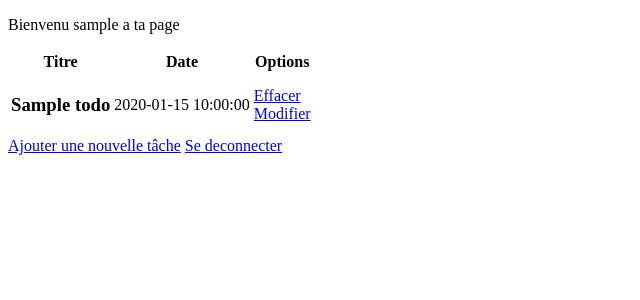
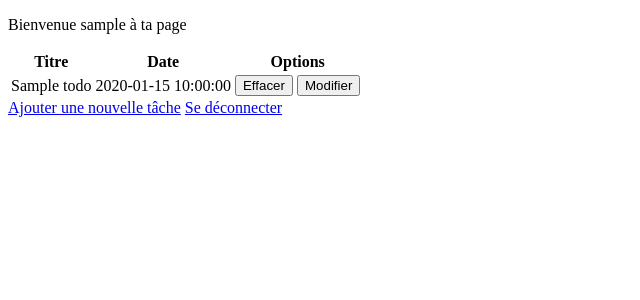
Before and after one commit to oscarsilvam/Todo-app, a Flask app: template templates/dashboard.html in a window 1280 px wide. Shown: the top 300 px of the page, without its empty margins (0-640 px from the left). Run offline with Flask 3, Linux system fonts and the light colour scheme; the template is opened without the code that fills it: most values are stand-ins (such as "Sample title", 1, 10 or a date in 2020).

Commit message:
Ajout de la fonction effacer et organisation du dashboard

```diff
--- a/app.py
+++ b/app.py
@@ -168,7 +168,7 @@ def todo_new():
     return render_template('new_todo_success.html')
 
 #Delete a Todo
-@app.route("/delete/<int:id>")
+@app.route("/delete/<int:id>", methods=["POST"])
 def delete(id:int):
     if "user_id" not in session:
         return redirect(url_for('login'))
@@ -198,11 +198,13 @@ def update(id:int):
         abort(403)
 
     if request.method == "POST":
-        update_todo.title = request.form['title']
-        update_todo.description = request.form['description']
+        update_todo.title = request.form.get('title', '').strip()
+        update_todo.description = request.form.get('description', '').strip()
 
-        date = request.form['date']
-        time = request.form['time']
+        date = request.form.get('date')
+        time = request.form.get('time')
+
+        #Convert date and time in Objet datetime
         if date:
             update_todo.due_date = datetime.strptime(date, '%Y-%m-%d').date()
         else :
@@ -213,7 +215,7 @@ def update(id:int):
         else :
             update_todo.due_time = None
 
-        update_todo.status = request.form['status']
+        update_todo.status = request.form.get('status', '').strip()
 
         try :
             db.session.commit()
@@ -226,9 +228,6 @@ def update(id:int):
 
 
 
-
-
-
 @app.route("/logout")
 def logout():
     # remove the username from the session
--- a/templates/dashboard.html
+++ b/templates/dashboard.html
@@ -1,13 +1,13 @@
 {% extends "base.html" %}
 {% block title %}Connexion{% endblock %}
 
-{% block content%}
-<p>Bienvenu {{username}} a ta page</p>
+{% block content %}
+<p>Bienvenue {{ username }} à ta page</p>
 
 {% if list_todo | length == 0 %}
-<p>Il n'y a aucune tâhce à réaliser</p>
+<p>Il n'y a aucune tâche à réaliser</p>
 {% else %}
-{% for todo in list_todo %}
+
 <table>
     <thead>
         <tr>
@@ -17,26 +17,26 @@
         </tr>
     </thead>
     <tbody>
+        {% for todo in list_todo %}
         <tr>
+            <td>{{ todo.title }}</td>
+            <td>{{ todo.due_date or '' }}</td>
             <td>
-
-                <h3>{{todo.title}}</h3>
-            </td>
-            <td>{{todo.due_date}}</td>
-            <td>
-                <a href="{{url_for('delete', id=todo.id)}}">Effacer</a><br>
-                <a href="{{url_for('update', id=todo.id)}}">Modifier</a>
+                <form action="{{ url_for('delete', id=todo.id) }}" method="post" style="display:inline">
+                    <button type="submit">Effacer</button>
+                </form>
+                <form action="{{ url_for('update', id=todo.id) }}" method="post" style="display:inline">
+                    <button type="submit">Modifier</button>
+                </form>
             </td>
         </tr>
+        {% endfor %}
     </tbody>
 </table>
 
-{% endfor %}
 {% endif %}
 
-<a href="{{url_for('add_new_todo')}}">Ajouter une nouvelle tâche</a>
-
-<a href="{{url_for('logout')}}">Se deconnecter</a>
-
+<a href="{{ url_for('add_new_todo') }}">Ajouter une nouvelle tâche</a>
+<a href="{{ url_for('logout') }}">Se déconnecter</a>
 
 {% endblock %}
```
